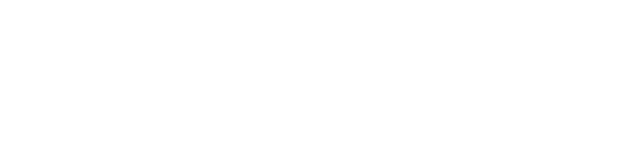
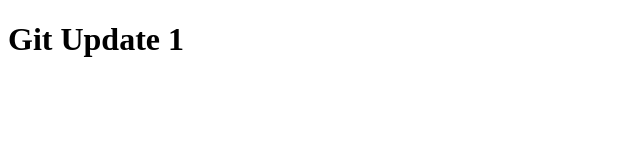
Before and after one commit to prince2jha/hi, a plain HTML site: page index.html in a window 1280 px wide. Shown: the whole page, without its empty margins (0-640 px from the left). Drawn offline with Linux system fonts and the light colour scheme.

Commit message:
It's my second commit for new project

```diff
--- a/index.html
+++ b/index.html
@@ -8,7 +8,7 @@
 </head>
 
 <body>
-
+    <h1>Git Update 1</h1>
 </body>
 
 </html>
```
